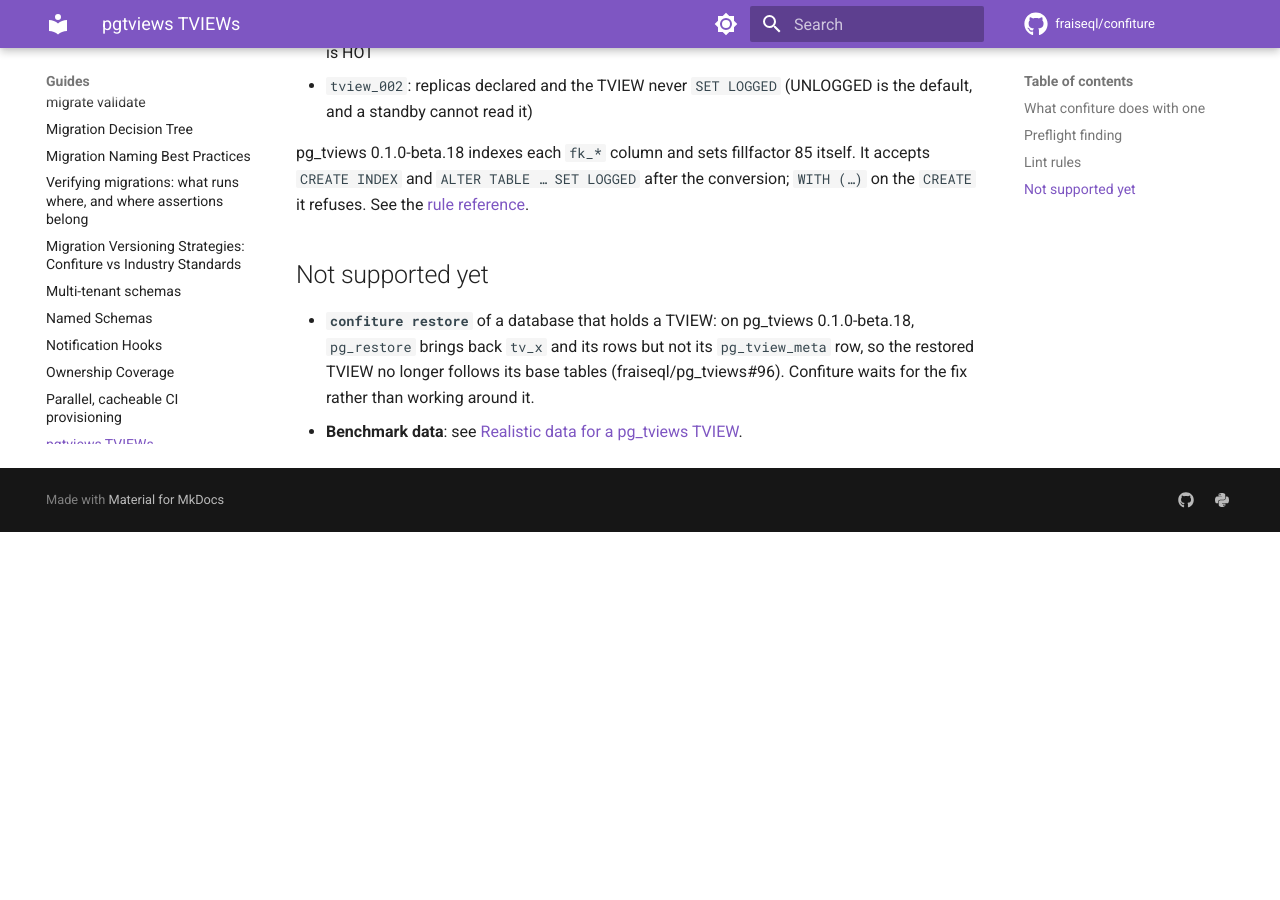
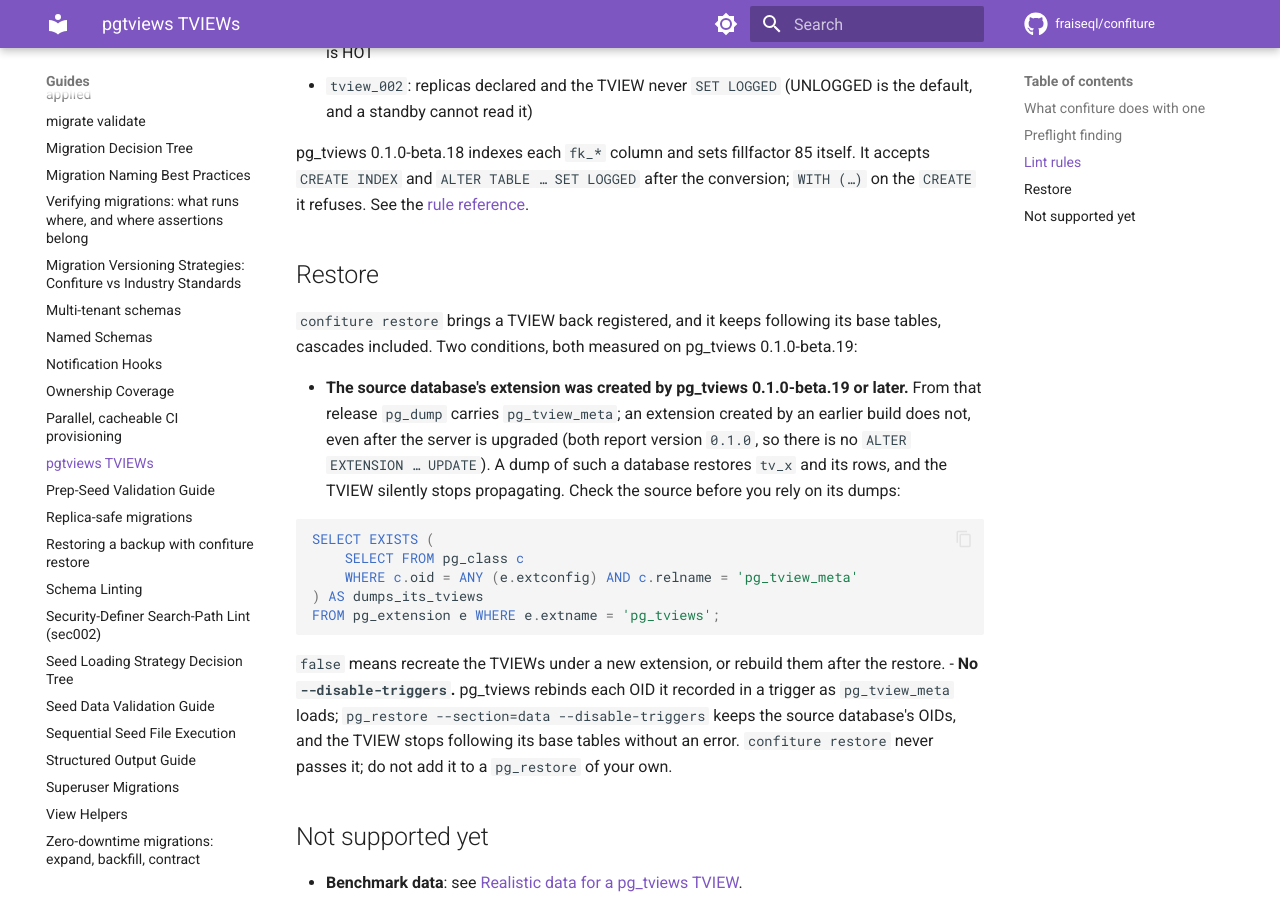
Before and after one commit to fraiseql/confiture, an MkDocs documentation site: the page built from docs/guides/pg-tviews.md, in a window 1280 px wide and 900 px high, scrolled down 1176 px. Built offline with MkDocs 1.6.1 and Material for MkDocs 9.7.7, drawn with Linux system fonts in a browser that asks for light colours; comment, search, counter and statistics services are not loaded; the version menu is left out; before the commit the page ends 1708 px from its top, so only the background shows below that.

Commit message:
test(restore): a TVIEW survives confiture restore on pg_tviews 0.1.0-beta.19 (#504)
## Changes
- CI image pins pg_tviews v0.1.0-beta.19; the pg-tviews leg installs the
  PostgreSQL 18 client (pg_dump refuses a newer server) and runs
  tests/integration/test_tview_restore.py
- Round trip through DatabaseRestorer (three phases, -j 2): the TVIEW is
  registered, keeps its rows, a new base row reaches it, a change to a joined
  table cascades. Red on beta.18 (meta not dumped), green on beta.19
- A unit test pins that no restore section ever passes --disable-triggers:
  measured, `--section=data --disable-triggers` keeps the source's OIDs and the
  TVIEW stops propagating without an error
- Guide: the restore section — the source extension must have been created by
  beta.19 or later (a query to check), never --disable-triggers

## Verification
✅ TVIEW suites 33/33 on the beta.19 image
✅ Full gates (known -n auto flake in test_body_analysis passes alone)

Co-Authored-By: Claude Opus 5.5 <noreply@anthropic.com>

````diff
--- a/docs/guides/pg-tviews.md
+++ b/docs/guides/pg-tviews.md
@@ -36,10 +36,34 @@ pg_tviews 0.1.0-beta.18 indexes each `fk_*` column and sets fillfactor 85 itself
 accepts `CREATE INDEX` and `ALTER TABLE … SET LOGGED` after the conversion; `WITH (…)`
 on the `CREATE` it refuses. See the [rule reference](../reference/lint-rules.md).
 
+## Restore
+
+`confiture restore` brings a TVIEW back registered, and it keeps following its base
+tables, cascades included. Two conditions, both measured on pg_tviews 0.1.0-beta.19:
+
+- **The source database's extension was created by pg_tviews 0.1.0-beta.19 or
+  later.** From that release `pg_dump` carries `pg_tview_meta`; an extension created
+  by an earlier build does not, even after the server is upgraded (both report
+  version `0.1.0`, so there is no `ALTER EXTENSION … UPDATE`). A dump of such a
+  database restores `tv_x` and its rows, and the TVIEW silently stops propagating.
+  Check the source before you rely on its dumps:
+
+  ```sql
+  SELECT EXISTS (
+      SELECT FROM pg_class c
+      WHERE c.oid = ANY (e.extconfig) AND c.relname = 'pg_tview_meta'
+  ) AS dumps_its_tviews
+  FROM pg_extension e WHERE e.extname = 'pg_tviews';
+  ```
+
+  `false` means recreate the TVIEWs under a new extension, or rebuild them after
+  the restore.
+- **No `--disable-triggers`.** pg_tviews rebinds each OID it recorded in a trigger as
+  `pg_tview_meta` loads; `pg_restore --section=data --disable-triggers` keeps the
+  source database's OIDs, and the TVIEW stops following its base tables without an
+  error. `confiture restore` never passes it; do not add it to a `pg_restore` of
+  your own.
+
 ## Not supported yet
 
-- **`confiture restore`** of a database that holds a TVIEW: on pg_tviews
-  0.1.0-beta.18, `pg_restore` brings back `tv_x` and its rows but not its
-  `pg_tview_meta` row, so the restored TVIEW no longer follows its base tables
-  (fraiseql/pg_tviews#96). Confiture waits for the fix rather than working around it.
 - **Benchmark data**: see [Realistic data for a pg_tviews TVIEW](./03-production-sync.md#realistic-data-for-a-pg_tviews-tview).
````
Also changed, not shown: 4 other files.
